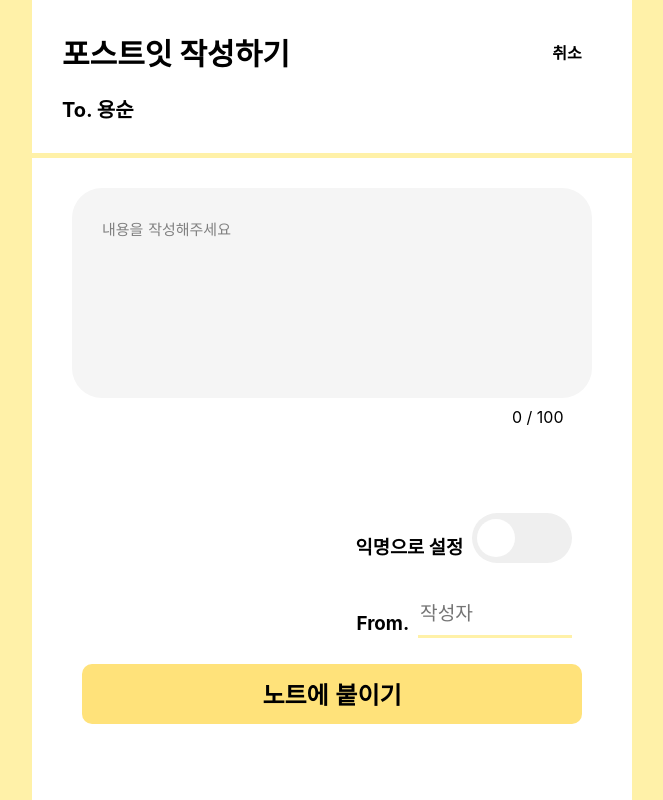
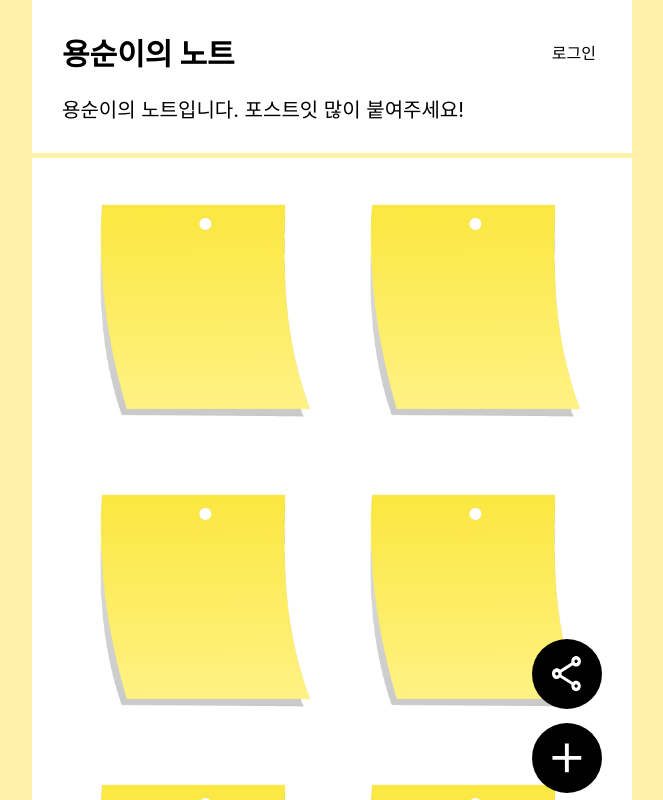
Before and after one commit to GDSC-HUFS-Team-project-2/Post-it-Web, a React (Create React App) app: page /note/1 in a window 1280 px wide. Shown: the whole page, without its empty margins (308-971 px from the left). Built offline with nearby package versions, Linux system fonts and the light colour scheme.

Commit message:
feat: content caution 문구, navigate 기능

```diff
--- a/package.json
+++ b/package.json
@@ -9,6 +9,7 @@
     "react": "^18.2.0",
     "react-dom": "^18.2.0",
     "react-floating-button": "^1.1.1",
+    "react-router-dom": "^6.8.2",
     "react-scripts": "5.0.1",
     "styled-components": "^5.3.6",
     "web-vitals": "^2.1.4"
--- a/src/App.js
+++ b/src/App.js
@@ -1,23 +1,21 @@
-import logo from './logo.svg';
-import './App.css';
+import logo from "./logo.svg";
+import "./App.css";
+import { Routes, Route, useNavigate, Outlet } from "react-router-dom";
+import { lazy, Suspense } from "react";
+
+const Note = lazy(() => import("./page/Note.js"));
+const Post = lazy(() => import("./page/Post.js"));
 
 function App() {
   return (
     <div className="App">
-      <header className="App-header">
-        <img src={logo} className="App-logo" alt="logo" />
-        <p>
-          Edit <code>src/App.js</code> and save to reload.
-        </p>
-        <a
-          className="App-link"
-          href="https://reactjs.org"
-          target="_blank"
-          rel="noopener noreferrer"
-        >
-          Learn React
-        </a>
-      </header>
+      <Suspense fallback={<div>loading...</div>}>
+        <Routes>
+          <Route path="/note/:user_id" element={<Note />}></Route>
+          <Route path="/note/:note_id/write" element={<Post />}></Route>
+          <Route path="*" element={<div>404</div>}></Route>
+        </Routes>
+      </Suspense>
     </div>
   );
 }
--- a/src/index.js
+++ b/src/index.js
@@ -3,6 +3,7 @@
 import "./index.css";
 import App from "./App";
 import reportWebVitals from "./reportWebVitals";
+import { BrowserRouter } from "react-router-dom";
 
 import Note from "./page/Note";
 import Post from "./page/Post";
@@ -10,7 +11,9 @@
 const root = ReactDOM.createRoot(document.getElementById("root"));
 root.render(
   <React.StrictMode>
-    <Post />
+    <BrowserRouter>
+      <App />
+    </BrowserRouter>
   </React.StrictMode>
 );
 
--- a/src/page/Note.js
+++ b/src/page/Note.js
@@ -2,6 +2,7 @@
 import addIcon from "../assets/addIcon.svg";
 import shareIcon from "../assets/shareIcon.svg";
 import paper_1 from "../assets/paper_1.png";
+import { useNavigate } from "react-router-dom";
 
 const Background = styled.div`
   background-color: #fff1a8;
@@ -16,6 +17,9 @@
   position: relative;
   overflow-y: scroll;
   overflow-x: hidden;
+  ::-webkit-scrollbar {
+    display: none;
+  }
 `;
 
 const Header = styled.div`
@@ -102,6 +106,8 @@
 `;
 
 function Note() {
+  let navigate = useNavigate();
+
   return (
     <Background>
       <Wrap>
@@ -138,7 +144,11 @@
         </Content>
         <FloatingButtonContainer>
           <ShareButton />
-          <AddButton />
+          <AddButton
+            onClick={() => {
+              navigate("/note/:note_id/write");
+            }}
+          />
         </FloatingButtonContainer>
       </Wrap>
     </Background>
--- a/src/page/Post.js
+++ b/src/page/Post.js
@@ -1,6 +1,7 @@
 import styled, { css } from "styled-components";
 import React, { useState } from "react";
 import Button from "../components/Button";
+import { useNavigate } from "react-router-dom";
 
 const Background = styled.div`
   background-color: #fff1a8;
@@ -70,7 +71,7 @@
 const ContentInput = styled.textarea`
   width: 460px;
   height: 150px;
-  margin-left: 30px;
+  margin-right: 20px;
   margin-top: 20px;
   font-size: 15px;
   padding: 30px;
@@ -84,6 +85,11 @@
   ::placeholder {
     color: gray;
   }
+`;
+const Count = styled.div`
+  font-size: 1rem;
+  margin: 5px;
+  margin-left: 430px;
 `;
 
 const AnonymousBox = styled.div`
@@ -138,23 +144,28 @@
   outline: none;
 `;
 
+const Caution = styled.div`
+  font-size: 1rem;
+  font-family: Verdana;
+  margin-right: 330px;
+  margin-bottom: 10px;
+  color: #e73a3a;
+`;
+
 const ButtonBox = styled.div`
   display: flex;
+  flex-direction: column;
   justify-content: center;
   padding: 10px;
-  padding-right: 30px;
-`;
-
-const Count = styled.div`
-  font-size: 1rem;
-  margin: 5px;
-  margin-left: 470px;
+  margin-left: 30px;
 `;
 
 function Post(props) {
+  let navigate = useNavigate();
+
   const [values, setValues] = useState({
     content: "",
-    isAnonymous: true,
+    isAnonymous: false,
     writer: "",
   });
   const [disabled, setDisabled] = useState(false);
@@ -176,18 +187,23 @@
     if (values.isAnonymous === false && values.writer === "") {
       alert("작성자의 이름을 기재해주세요!");
     }
+    if (values.content.length === 0) {
+      alert("내용을 1자 이상 입력해주세요!");
+    } else {
+      alert("노트에 붙이기 성공");
+    }
     setDisabled(false);
   };
 
   const [toggle, setToggle] = useState(false);
   const clickedToggle = () => {
     setToggle((prev) => !prev);
-    setValues({ ...values, [values.isAnonymous]: toggle });
+    setValues({
+      ...values,
+      [values.isAnonymous]: toggle,
+      [values.writer]: values.writer,
+    });
   };
-
-  function Register() {
-    alert("노트에 붙이기 성공");
-  }
 
   return (
     <Background>
@@ -195,7 +211,13 @@
         <Header>
           <HeaderRow>
             <Title>포스트잇 작성하기</Title>
-            <CancelButton>취소</CancelButton>
+            <CancelButton
+              onClick={() => {
+                navigate("/note/:user_id");
+              }}
+            >
+              취소
+            </CancelButton>
           </HeaderRow>
           <HeaderRow>
             <Introduce>To. 용순</Introduce>
@@ -216,7 +238,11 @@
             <Count>{values.content.length} / 100</Count>
             <AnonymousBox>
               <AnonymousRow>
-                <ToggleBtn onClick={clickedToggle} toggle={toggle}>
+                <ToggleBtn
+                  type="button"
+                  onClick={clickedToggle}
+                  toggle={toggle}
+                >
                   <Circle toggle={toggle} />
                 </ToggleBtn>
                 <h3>익명으로 설정&nbsp;&nbsp;</h3>
@@ -239,11 +265,12 @@
               </AnonymousRow>
             </AnonymousBox>
             <ButtonBox>
-              <Button
-                type="submit"
-                disabled={disabled}
-                onClick={() => Register()}
-              >
+              {values.content.length === 0 ? (
+                <Caution>내용을 1자이상 입력해주세요</Caution>
+              ) : (
+                <Caution>&nbsp;</Caution>
+              )}
+              <Button type="button" disabled={disabled}>
                 노트에 붙이기
               </Button>
             </ButtonBox>
```
Also changed, not shown: 1 other file (tests, documents, lock files or other folders).
